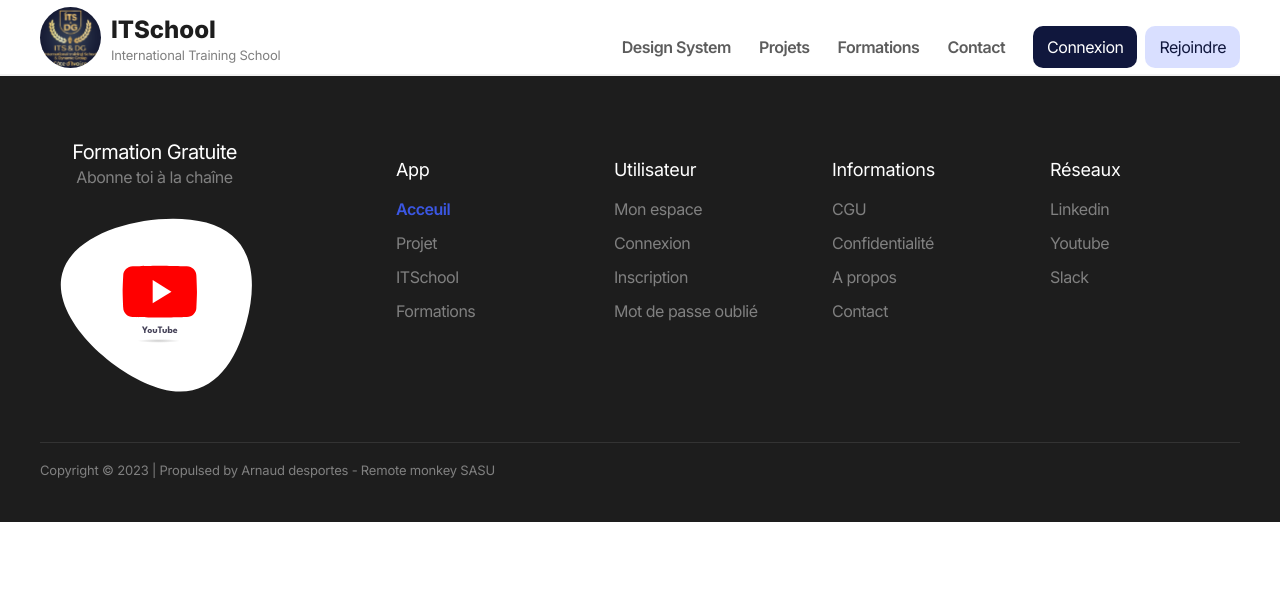
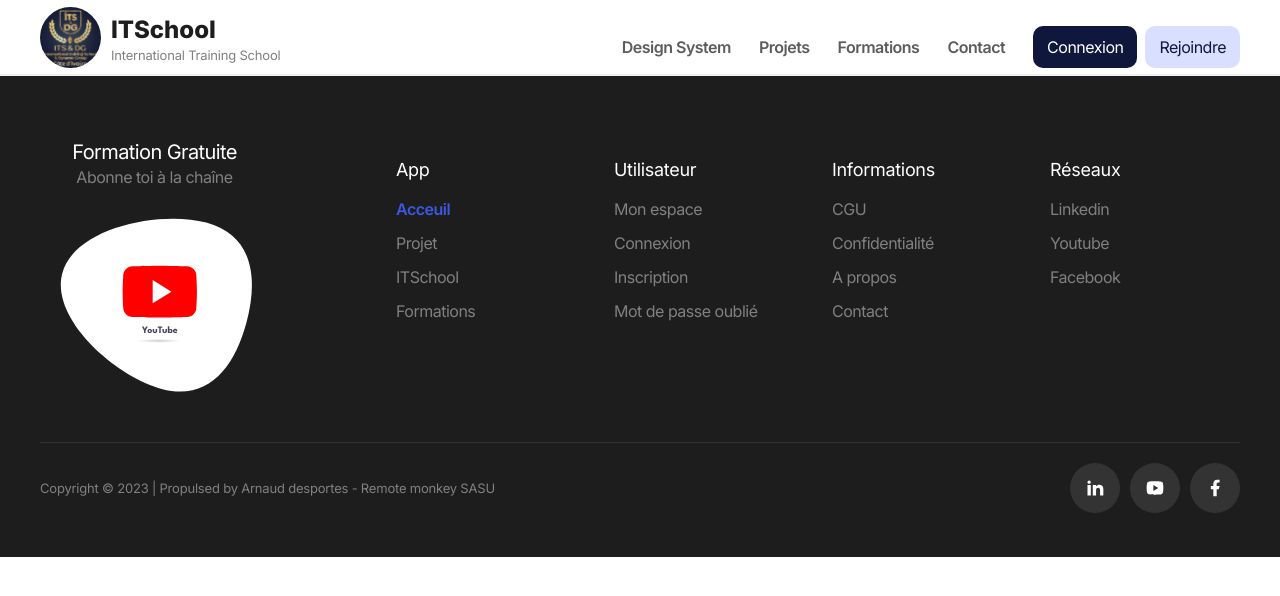
Before and after one commit to KonJud/MonkeysCoders, a Next.js app: page / in a window 1280 px wide. Shown: the top 596 px of the page. Built offline with nearby package versions, Linux system fonts and the light colour scheme.

Commit message:
Lien Interne et Externe

```diff
--- a/src/types/AppLinks.tsx
+++ b/src/types/AppLinks.tsx
@@ -1,9 +1,12 @@
 import { LinkType } from "@/lib/LinkType";
+import { IconType } from "react-icons";
+
 
 export interface TypeAppLinks {
     label: string;
     baseUrl: string;
     type: LinkType;
+    icon?: IconType
 }
 
 export interface TypeFooterLinks {
--- a/src/types/IconProps.tsx
+++ b/src/types/IconProps.tsx
@@ -1,3 +1,4 @@
+import { IconType } from 'react-icons'
 export interface IconProps {
-    icon: React.ElementType;
+    icon: IconType
 }
--- a/src/ui/components/navigation/AppLinks.tsx
+++ b/src/ui/components/navigation/AppLinks.tsx
@@ -1,3 +1,5 @@
+import { RiLinkedinFill, RiYoutubeFill, RiFacebookFill} from 'react-icons/ri'
+
 import { TypeAppLinks, TypeFooterLinks } from "@/types/AppLinks";
 
 
@@ -67,21 +69,24 @@ const InformationsLinks: TypeAppLinks[] = [
         type: "internal"
     }
 ]
-const SocialNetworkLinks: TypeAppLinks[] = [
+export const SocialNetworkLinks: TypeAppLinks[] = [
     {
         label: "Linkedin",
         baseUrl: "/#",
-        type: "external"
+        type: "external",
+        icon: RiLinkedinFill
     },
     {
         label: "Youtube",
         baseUrl: "/#",
-        type: "external"
+        type: "external",
+        icon: RiYoutubeFill
     },
     {
-        label: "Slack",
+        label: "Facebook",
         baseUrl:"/#",
-        type: "external"
+        type: "external",
+        icon: RiFacebookFill
     }
 ]
 
--- a/src/ui/components/navigation/Footer.tsx
+++ b/src/ui/components/navigation/Footer.tsx
@@ -9,6 +9,7 @@ import Image from "next/image"
 import { ActiveLink } from './ActiveLink'
 
 import { LinkType } from '@/lib/LinkType'
+import { SocialsNetworkButton } from './SocialsNetworkButton'
 
 
 export const Footer = () => {
@@ -16,13 +17,18 @@ export const Footer = () => {
 
     const currentYear = new Date().getFullYear() // Pour maintenir à jour la date dans le copyRight
 
+    // le map pour gérer les différents liens de navigation qui sont dans le Footer
     const footerLinks = FooterLinks.map((footerLink) => (
         <FooterLink key={uuidv4()} data={footerLink} />
     ))
 
     return(
         <div className={"bg-gray"}>
+
+            {/* Premier niveau du footer */}
             <Container className={"flex justify-between pt-16"} >
+
+                    {/* Lien pour la redirection à la chaine youtube */}
                     <div className={"flex flex-col items-center gap-1"}>
                         <Typography
                             variant={"caption1"}
@@ -47,12 +53,17 @@ export const Footer = () => {
                         </a>
                     </div>
 
+                    {/* Liens de navigation dans le Footer */}
                     <div className={"text-white flex gap-7"}>
                         {footerLinks}
                     </div>
             </Container>
+
+            {/* Tout dernier niveau du Footer */}
             <Container className={"pt-9 pb-11 space-y-11"} >
                 <hr className={"text-gray-800"} />
+
+                {/* CopyRight */}
                 <div className={"flex items-center justify-between"}>
                     <Typography
                         variant={"caption4"}
@@ -60,8 +71,10 @@ export const Footer = () => {
                     >
                         {`Copyright © ${currentYear} | Propulsed by Arnaud desportes - Remote monkey SASU`}
                     </Typography>
+
+                    {/* Bouttons Réseau Sociaux */}
                     <div className="">
-
+                        <SocialsNetworkButton theme={"gray"} />
                     </div>
                 </div>
             </Container>
@@ -70,7 +83,7 @@ export const Footer = () => {
 }
 
 
-
+// COMPOSANT POUR MAPER TOUS LES LIENS DU FOOTER AINSI QUE LEURS TITRES
 interface FooterLinkProps {
     data: TypeFooterLinks,
 }
--- /dev/null
+++ b/src/ui/components/navigation/SocialsNetworkButton.tsx
@@ -0,0 +1,37 @@
+import { RiFacebookBoxFill } from 'react-icons/ri'
+import { v4 as uuidv4 } from 'uuid'
+
+
+import { Button } from "@/ui/design-system/button/Button"
+import { SocialNetworkLinks } from "./AppLinks"
+import clsx from 'clsx'
+
+
+interface Props {
+    theme?: 'gray' | 'accent' | 'secondary';
+    className?: string
+}
+export const SocialsNetworkButton = ({className, theme = 'accent'}: Props) => {
+
+    const buttonTest = () => {
+        console.log("Je refais un test")
+    }
+
+    const icoList = SocialNetworkLinks.map((socialNetwork) => (
+        <Button
+            key={uuidv4()}
+            variant={"ico"}
+            iconTheme={theme}
+            icon={{icon:
+                socialNetwork.icon ? socialNetwork.icon : RiFacebookBoxFill
+            }}
+            action={buttonTest}
+        />
+    ))
+
+    return (
+        <div className={clsx(className, 'flex items-center gap-2.5')}>
+            {icoList}
+        </div>
+    )
+}
--- a/src/ui/design-system/button/Button.tsx
+++ b/src/ui/design-system/button/Button.tsx
@@ -1,6 +1,8 @@
 import { IconProps } from "@/types/IconProps";
 import clsx from "clsx";
 import { Spinner } from "../spinner/Spinner";
+import { LinkType } from "@/lib/LinkType";
+import Link from "next/link";
 
 interface Props  {
 size?: "small" | "medium" | "large";
@@ -11,6 +13,10 @@ iconPosition?: "left" | "right";
 disabled?: boolean;
 isLoading?: boolean;
 children?: React.ReactNode;
+baseUrl?: string,
+linkType?: LinkType,
+action?: Function,
+
 }
 
 export const Button = ({
@@ -22,6 +28,9 @@ export const Button = ({
     disabled,
     isLoading,
     children,
+    baseUrl,
+    linkType = "internal",
+    action = () => {},
 }: Props) => {
 
     let sizeStyles: string = "",
@@ -54,7 +63,7 @@ export const Button = ({
                     "bg-primary-200/20 hover:bg-primary-300/50 text-primary rounded-full";
             if (iconTheme === "gray")
                 variantStyles =
-                    "bg-gray-700 hover:bg-gray-600 text-white rounded-full"
+                    "bg-gray-800 hover:bg-gray-700 text-white rounded-full"
             break;
     }
 
@@ -76,20 +85,14 @@ export const Button = ({
             break;
     }
 
-    return(
+    const handleClick = () => {
+        if (action) {
+            action()
+        }
+    }
+
+    const buttonContent = (
         <>
-            <button
-                type="button"
-                className={clsx(
-                    sizeStyles,
-                    variantStyles,
-                    isLoading && "cursor-wait",
-                    "relative animate"
-                )}
-                // onClick={() => console.log("click")}
-                disabled={disabled}
-            >
-
             {isLoading && (
 
                 <div className="absolute flex inset-0 items-center justify-center">
@@ -113,9 +116,37 @@ export const Button = ({
                 </div>
             )}
             </div>
-
-
-            </button>
         </>
     )
+
+    const buttonElement = (
+        <button
+            type="button"
+            onClick={() => handleClick()}
+
+            className={clsx(
+                sizeStyles,
+                variantStyles,
+                isLoading && "cursor-wait",
+                "relative animate"
+            )}
+            disabled={disabled}
+        >
+            {buttonContent}
+        </button>
+    )
+
+    if (baseUrl) {
+        if (linkType === LinkType.EXTERNAL) {
+            return (
+                <a href={baseUrl} target={"_blank"}>
+                    {buttonElement}
+                </a>
+            )
+        } else {
+            return <Link href={baseUrl}>{buttonElement}</Link>
         }
+    }
+
+    return buttonElement
+}
```
Lines whose indentation alone changed are shown as unchanged.
